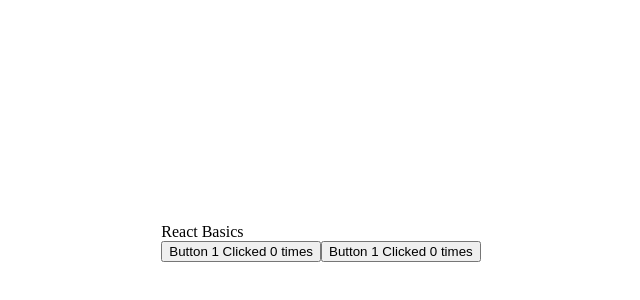
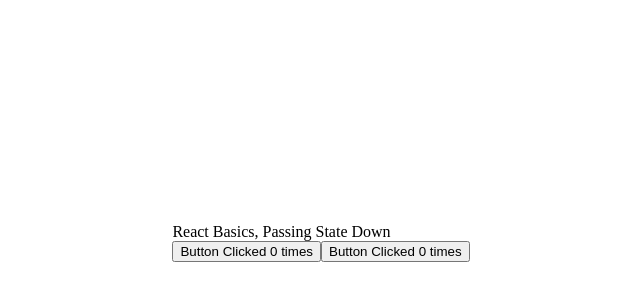
Before and after one commit to shtanriverdi/react-learning-notes, a React (Vite) app: page / in a window 1280 px wide. Shown: the part 166-466 px from the top of the page, without its empty margins (319-959 px from the left). Built offline with nearby package versions, Linux system fonts and the light colour scheme.

Commit message:
Passing State Down

```diff
--- a/src/App.jsx
+++ b/src/App.jsx
@@ -1,18 +1,21 @@
 import { useState } from "react";
-import Button from "Button.jsx";
+import Button from "./Button";
 
 export default function App() {
   const [count, setCount] = useState(0);
 
   const handleClick = () => {
     setCount((prevCount) => {
-      prevCount + 1;
+      // Return the new count
+      return prevCount + 1;
     });
+    // Alternative
+    // setCount(count + 1);
   };
 
   return (
     <>
-      <div>React Basics</div>
+      <div>React Basics, Passing State Down</div>
       <Button count={count} onClick={handleClick} />
       <Button count={count} onClick={handleClick} />
     </>
--- a/src/Button.jsx
+++ b/src/Button.jsx
@@ -1,5 +1,5 @@
 export default function Button({ count, onClick }) {
     return (
-        <button onClick={onClick}>Button 1 Clicked {count} times</button>
+        <button onClick={onClick}>Button Clicked {count} times</button>
     );
 }
```
